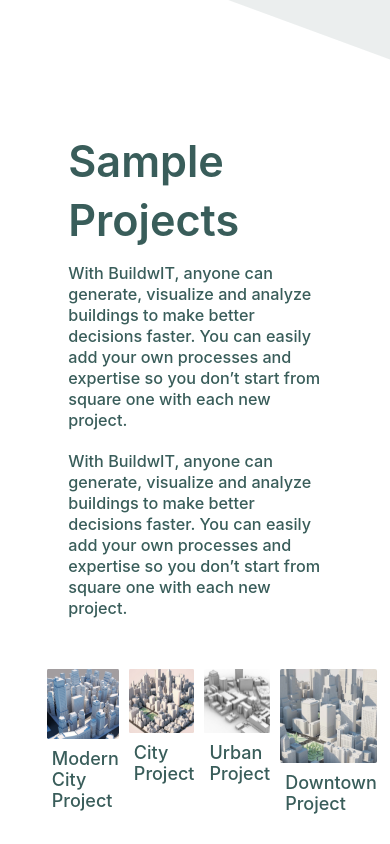
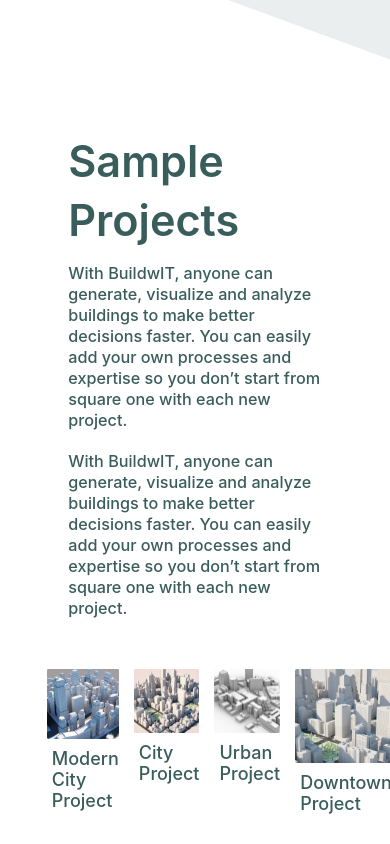
Before and after one commit to faheem4531/BuildwIT, a React (Create React App) app in the folder buildwit-home-screen/: page / in a window 390 px wide. Shown: the part 2880-3724 px from the top of the page. Built offline with nearby package versions, Linux system fonts and the light colour scheme.

Commit message:
section-4 priject-images adjust wrt 1000px responsive

```diff
--- a/buildwit-home-screen/src/components/section4/Section4.css
+++ b/buildwit-home-screen/src/components/section4/Section4.css
@@ -1,5 +1,6 @@
 .section-4 {
-  height: 120vh;
+  height: auto;
+  margin: 5rem 0;
 }
 
 .section-4-context {
@@ -19,14 +20,14 @@
 }
 
 .section-4-img-div {
-  margin: 50px 0;
+  margin: 5rem 0;
   display: -webkit-box;
   display: -ms-flexbox;
   display: flex;
   -webkit-box-pack: justify;
       -ms-flex-pack: justify;
           justify-content: space-between;
-  height: 290px;
+  height: 38%;
   width: 76%;
 }
 
@@ -49,13 +50,13 @@
 }
 
 .img-box:not(:last-child) {
-  padding-right: 10px;
+  padding-right: 1.5rem;
 }
 
 .img-dis {
   padding: 8px 0 8px 5px;
   color: #395D5A;
   font-weight: 500;
-  font-size: 18px;
+  font-size: 1.8rem;
 }
 /*# sourceMappingURL=Section4.css.map */
--- a/buildwit-home-screen/src/components/section4/Section4.scss
+++ b/buildwit-home-screen/src/components/section4/Section4.scss
@@ -1,5 +1,6 @@
 .section-4{
-    height: 120vh;
+    height: auto;
+    margin: 5rem 0;
 
 
     &-context{
@@ -10,12 +11,11 @@
     }
 
     &-img-div{
-        margin: 50px 0;
+        margin: 5rem 0;
         display: flex;
         justify-content: space-between;
-        height: 290px;
+        height: 38%;
         width: 76%;
-
 
     }
 
@@ -41,12 +41,12 @@
 
 
     &:not(:last-child){
-        padding-right: 10px;
+        padding-right: 1.5rem;
     }
 }
 .img-dis{
     padding:8px 0 8px 5px;
     color: #395D5A;
     font-weight: 500;
-    font-size: 18px;
+    font-size: 1.8rem;
 }
--- a/buildwit-home-screen/src/components/section4/SectionForth.js
+++ b/buildwit-home-screen/src/components/section4/SectionForth.js
@@ -20,7 +20,7 @@
                 </div>
             </div>
                 <div className="section-4-img-div">
-                    <div className="img-1-box img-box">
+                    <div className="img-box">
                         <a  href="#">
                         <img className="section-4-img" src={image1}/>
                         </a>
```
Also changed, not shown: 1 other file (tests, documents, lock files or other folders).
